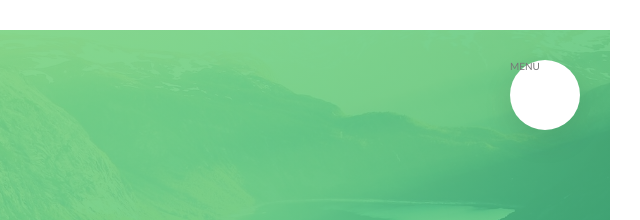
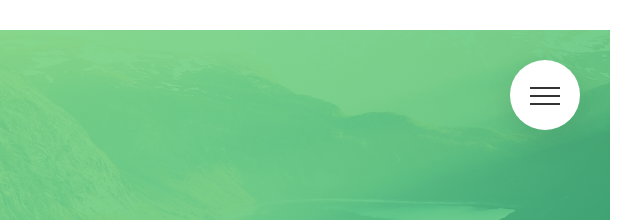
Before and after one commit to SarandaSadiku/Natours, a website: page index.html in a window 1280 px wide. Shown: the top 220 px of the page, 640-1280 px from the left. Drawn offline with Linux system fonts and the light colour scheme.

Commit message:
Building the Navigation - Part 3

```diff
--- a/index.html
+++ b/index.html
@@ -17,7 +17,9 @@
   <div class="navigation">
     <input type="checkbox" id="navi-toggle" class="navigation__checkbox">
 
-    <label for="navi-toggle" class="navigation__button">MENU</label>
+    <label for="navi-toggle" class="navigation__button">
+      <span class="navigation__icon">&nbsp;</span>
+    </label>
 
     <div class="navigation__background">&nbsp;</div>
 
--- a/sass/layout/_navigation.scss
+++ b/sass/layout/_navigation.scss
@@ -14,6 +14,8 @@
         border-radius: 50%;
         z-index: 2000;
         box-shadow: 0 1rem 3rem rgba($color-black, .1);
+        text-align: center;
+        cursor: pointer;
     }
 
     &__background {
@@ -78,7 +80,7 @@
         }
     }
 
-
+    //FUNCTIONALITY
     &__checkbox:checked ~ &__background {
         transform: scale(80);
     }
@@ -86,6 +88,55 @@
     &__checkbox:checked ~ &__nav {
         opacity: 1;
         width: 100%;
+    }
+
+    //ICON
+
+    &__icon{
+        position: relative;
+        margin-top: 3.5rem;
+
+        &,
+        &::before,
+        &::after {
+            width: 3rem;
+            height: 2px;
+            background-color: $color-grey-dark-3;
+            display: inline-block;
+        }
+
+        &::before,
+        &::after{
+            content: "";
+            position: absolute;
+            left: 0;
+            transition: all .2s;
+        }
+        &::before { top: -.8rem; }
+        &::after { top: .8rem; }
+    }
+
+    &__button:hover &__icon::before {
+        top: -1rem
+
+    }
+     &__button:hover &__icon::after {
+         top: 1rem
+
+    }
+    &__checkbox:checked + &__button &__icon {
+        background-color: transparent;
+
+    }
+    &__checkbox:checked + &__button &__icon::before {
+        top: 0;
+        transform: rotate(135deg);
+    }
+
+    &__checkbox:checked + &__button &__icon::after {
+        top: 0;
+        transform: rotate(-135deg);
+
     }
 
 
```
Also changed, not shown: css/style.css.
